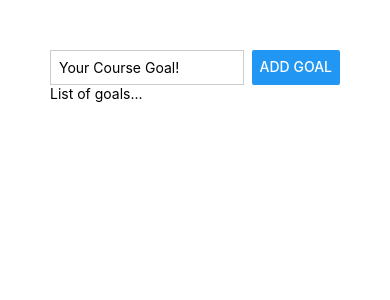
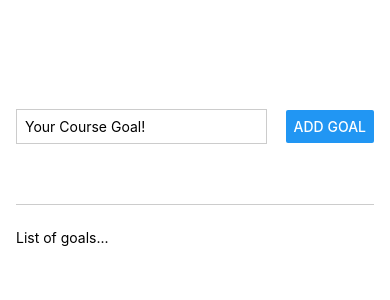
Before and after one commit to adityarajsahu/Day-Planner-React-Native, a React Native app: screen / in a window 390 px wide. Shown: the top 300 px of the page. Built offline with nearby package versions, Linux system fonts and the light colour scheme.

Commit message:
app layout improved

```diff
--- a/App.js
+++ b/App.js
@@ -7,7 +7,7 @@ export default function App() {
                 <TextInput style={styles.textInput} placeholder="Your Course Goal!" />
                 <Button title="Add Goal" />
             </View>
-            <View>
+            <View style={styles.goalsContainer}>
                 <Text>List of goals...</Text>
             </View>
         </View>
@@ -16,17 +16,27 @@ export default function App() {
 
 const styles = StyleSheet.create({
     appContainer: {
-        padding: 50,
+        flex: 1,
+        paddingTop: 50,
+        paddingHorizontal: 16,
     },
     inputContainer: {
+        flex: 1,
         flexDirection: "row",
         justifyContent: "space-between",
+        alignItems: "center",
+        marginBottom: 24,
+        borderBottomWidth: 1,
+        borderBottomColor: "#cccccc",
     },
     textInput: {
         borderWidth: 1,
         borderColor: "#cccccc",
-        width: "80%",
+        width: "70%",
         marginRight: 8,
         padding: 8,
     },
+    goalsContainer: {
+        flex: 4,
+    },
 });
```
